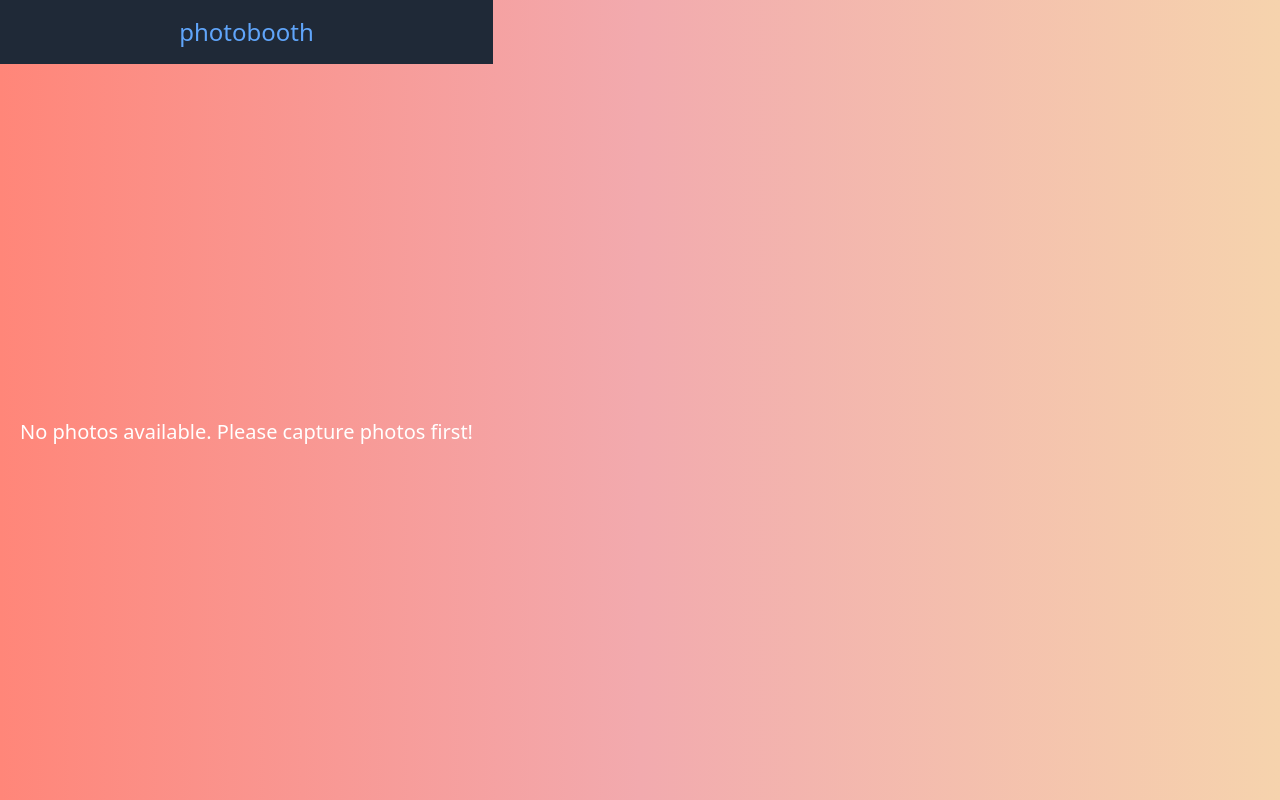
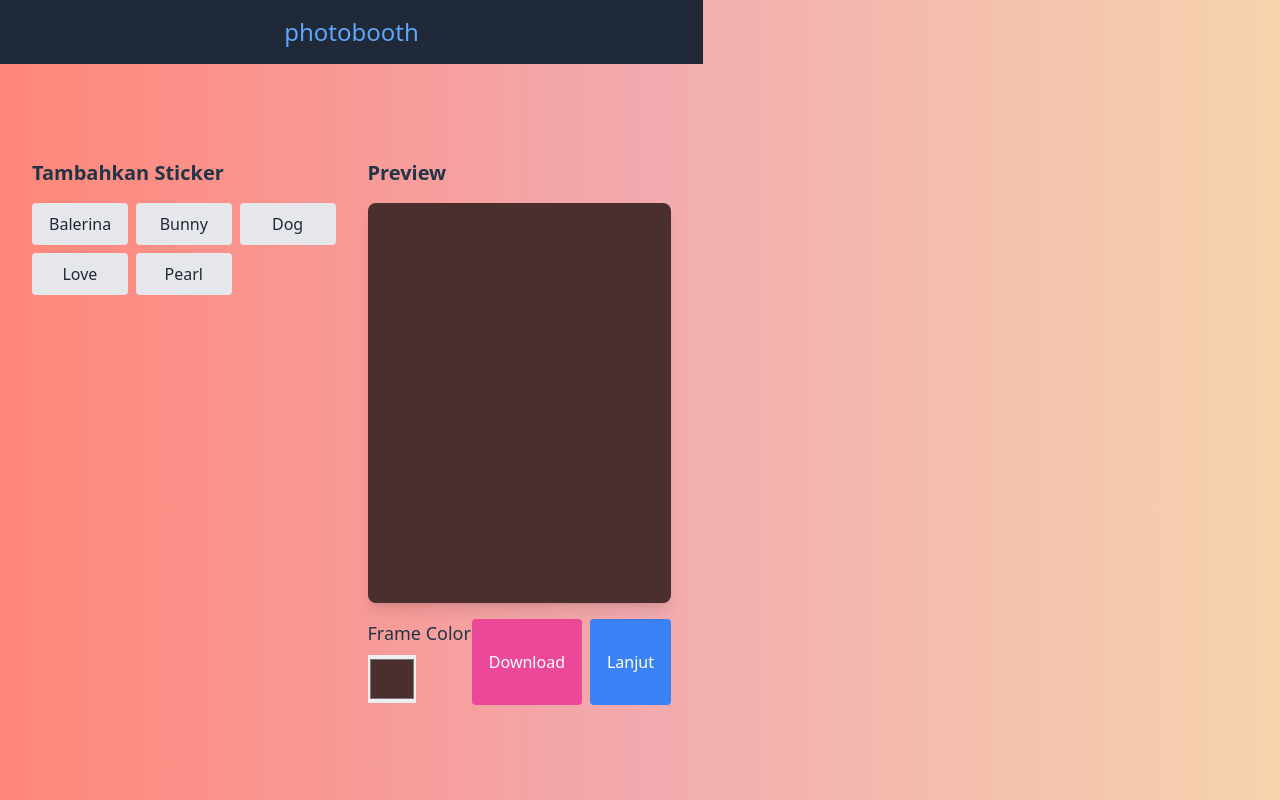
Before and after one commit to AndreasTopuh/FotoboxJO, a React (Vite) app in the folder client/: page /edit in a window 1280 px wide. Built offline with nearby package versions, Linux system fonts and the light colour scheme; the HTML template or start-up script is replaced by a standard one.

Commit message:
edit the edipages make it cooler anjay

```diff
--- a/client/src/pages/EditPage.jsx
+++ b/client/src/pages/EditPage.jsx
@@ -6,17 +6,22 @@ export default function EditPage() {
   const { photos, frame } = state || { photos: [], frame: 0 };
   const navigate = useNavigate();
   const previewRef = useRef(null);
+  const canvasRef = useRef(null);
 
   useEffect(() => {
     if (photos.length) {
       const preview = previewRef.current;
       preview.innerHTML = ''; // Clear previous content
       photos.forEach((photo, index) => {
+        const div = document.createElement('div');
+        div.className = `relative w-[110px] h-[110px] flex items-center justify-center rounded-lg border-2 ${
+          index % 2 === 0 ? 'bg-blue-200' : 'bg-white'
+        }`;
         const img = document.createElement('img');
         img.src = photo;
-        img.style.width = '100px';
-        img.style.margin = '5px';
-        preview.appendChild(img);
+        img.className = 'absolute inset-0 w-full h-full object-cover rounded-lg z-0';
+        div.appendChild(img);
+        preview.appendChild(div);
       });
     }
   }, [photos]);
@@ -29,17 +34,55 @@ export default function EditPage() {
 
   const addSticker = (stickerName) => {
     if (previewRef.current) {
+      const stickerDivs = previewRef.current.children;
+      if (stickerDivs.length > 0) {
+        const targetDiv = stickerDivs[stickerDivs.length - 1]; // Add to last photo
         const sticker = document.createElement('img');
         sticker.src = `/frame/stickers/${stickerName}`;
         sticker.style.width = '50px';
         sticker.style.position = 'absolute';
+        sticker.style.top = '50%';
+        sticker.style.left = '50%';
+        sticker.style.transform = 'translate(-50%, -50%)';
         sticker.style.cursor = 'move';
-      previewRef.current.appendChild(sticker);
+        targetDiv.appendChild(sticker);
+      }
     }
   };
 
-  const handlePrint = () => {
-    window.print();
+  const handleDownload = () => {
+    if (previewRef.current && photos.length) {
+      const canvas = canvasRef.current;
+      const ctx = canvas.getContext('2d');
+      const scale = 4; // Increase resolution for 1 MB+ quality
+      canvas.width = 300 * scale; // Adjust based on frame width
+      canvas.height = (110 * photos.length) * scale; // Adjust based on number of photos
+
+      // Draw background color
+      ctx.fillStyle = previewRef.current.style.backgroundColor || '#4B2E2E';
+      ctx.fillRect(0, 0, canvas.width, canvas.height);
+
+      // Draw each photo
+      photos.forEach((photo, index) => {
+        const img = new Image();
+        img.src = photo;
+        img.onload = () => {
+          ctx.drawImage(img, 10 * scale, (110 * index) * scale, 110 * scale, 110 * scale);
+          if (index === photos.length - 1) {
+            // Trigger download after last image
+            const dataUrl = canvas.toDataURL('image/png', 1.0); // High quality
+            const link = document.createElement('a');
+            link.href = dataUrl;
+            link.download = 'photobooth-strip.png';
+            link.click();
+          }
+        };
+      });
+    }
+  };
+
+  const handleNext = () => {
+    navigate('/'); // Adjust to desired next page
   };
 
   return (
@@ -53,35 +96,11 @@ export default function EditPage() {
           </div>
         </nav>
       </header>
-      <main id="main-section" className="flex-grow flex items-center justify-center">
-        <section className="custom-main flex flex-col items-center w-full max-w-4xl p-6">
-          {photos.length === 0 ? (
-            <div className="text-center text-white text-xl">
-              No photos available. Please capture photos first!
-            </div>
-          ) : (
-            <>
-              <div
-                id="photoPreview"
-                ref={previewRef}
-                className="flex justify-center items-center p-6 bg-white rounded-lg shadow-lg relative"
-                style={{ minHeight: '400px', position: 'relative' }}
-              />
-              <div className="customization-container mt-6 w-full max-w-md">
-                <h1 className="custom-heading text-3xl font-bold text-center mb-6">customize your photo</h1>
-                <div>
-                  <div className="custom-options-container">
-                    <h3 className="options-label text-xl mb-4">Frame Color</h3>
-                    <div className="custom-buttons-container flex flex-wrap gap-4 mb-6">
-                      <input
-                        type="color"
-                        id="colorPicker"
-                        className="w-12 h-12 cursor-pointer"
-                        onChange={(e) => applyColor(e.target.value)}
-                      />
-                    </div>
-                    <h3 className="options-label text-xl mb-4">Stickers</h3>
-                    <div className="custom-buttons-container stickers-container flex flex-wrap gap-4">
+      <main id="main-section" className="flex-grow flex items-center justify-center p-4">
+        <section className="flex w-full max-w-6xl">
+          <div className="w-1/2 p-4">
+            <h2 className="text-xl font-bold mb-4">Tambahkan Sticker</h2>
+            <div className="grid grid-cols-3 gap-2">
               <button
                 onClick={() => addSticker('balerinaCappuccino3.png')}
                 className="bg-gray-200 hover:bg-gray-300 text-gray-800 px-4 py-2 rounded"
@@ -113,21 +132,45 @@ export default function EditPage() {
                 Pearl
               </button>
             </div>
-                    <div className="custom-buttons-holder mt-6 text-center">
+          </div>
+          <div className="w-1/2 p-4">
+            <h2 className="text-xl font-bold mb-4">Preview</h2>
+            <div
+              id="photoPreview"
+              ref={previewRef}
+              className="flex flex-col items-center p-4 bg-[#4B2E2E] rounded-lg shadow-lg"
+              style={{ minHeight: '400px', position: 'relative' }}
+            />
+            <div className="mt-4 flex justify-between">
+              <div>
+                <h3 className="text-lg mb-2">Frame Color</h3>
+                <input
+                  type="color"
+                  id="colorPicker"
+                  className="w-12 h-12 cursor-pointer"
+                  onChange={(e) => applyColor(e.target.value)}
+                  defaultValue="#4B2E2E"
+                />
+              </div>
+              <div className="flex space-x-2">
                 <button
-                        className="main-button download-button-design bg-pink-500 hover:bg-pink-600 text-white px-6 py-3 rounded-full shadow-lg"
-                        onClick={handlePrint}
+                  onClick={handleDownload}
+                  className="bg-pink-500 hover:bg-pink-600 text-white px-4 py-2 rounded"
                 >
-                        Print
+                  Download
+                </button>
+                <button
+                  onClick={handleNext}
+                  className="bg-blue-500 hover:bg-blue-600 text-white px-4 py-2 rounded"
+                >
+                  Lanjut
                 </button>
               </div>
             </div>
           </div>
-              </div>
-            </>
-          )}
         </section>
       </main>
+      <canvas ref={canvasRef} style={{ display: 'none' }} />
     </div>
   );
 }
```
Lines whose indentation alone changed are shown as unchanged.
